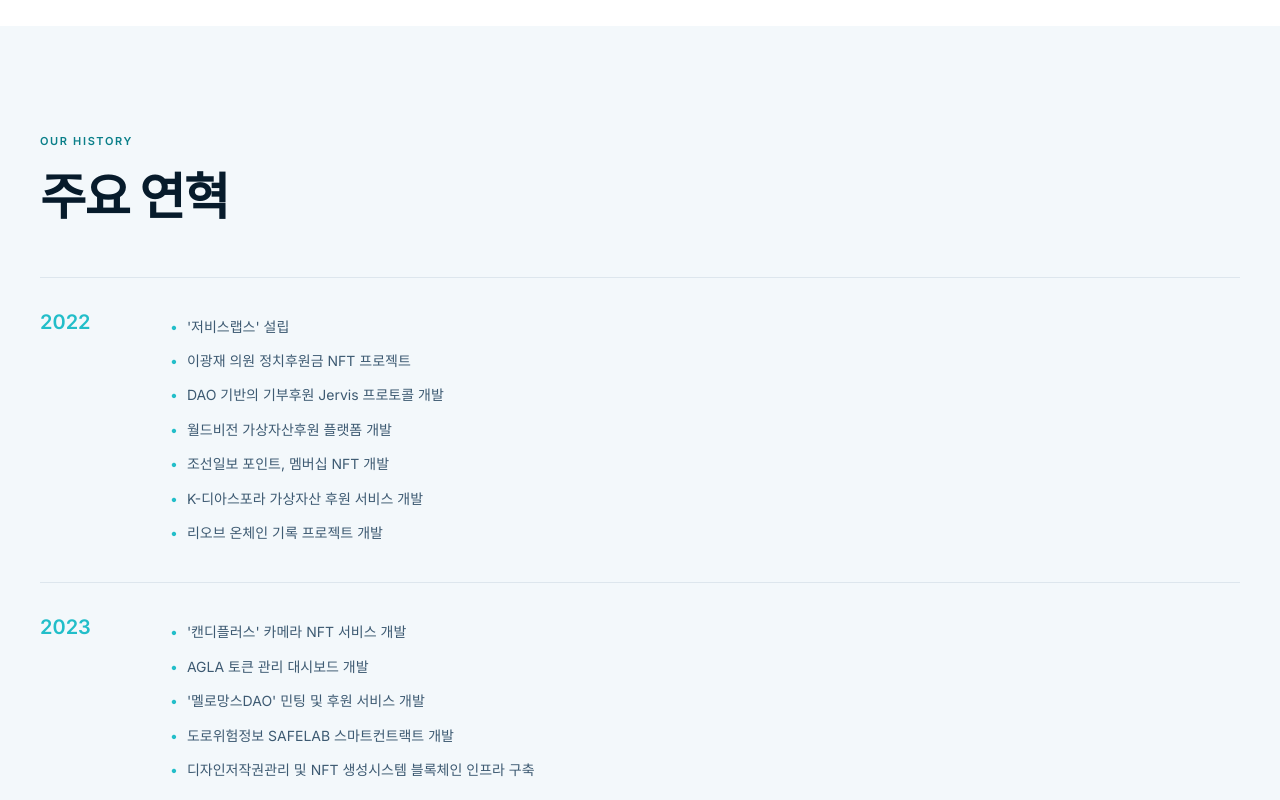
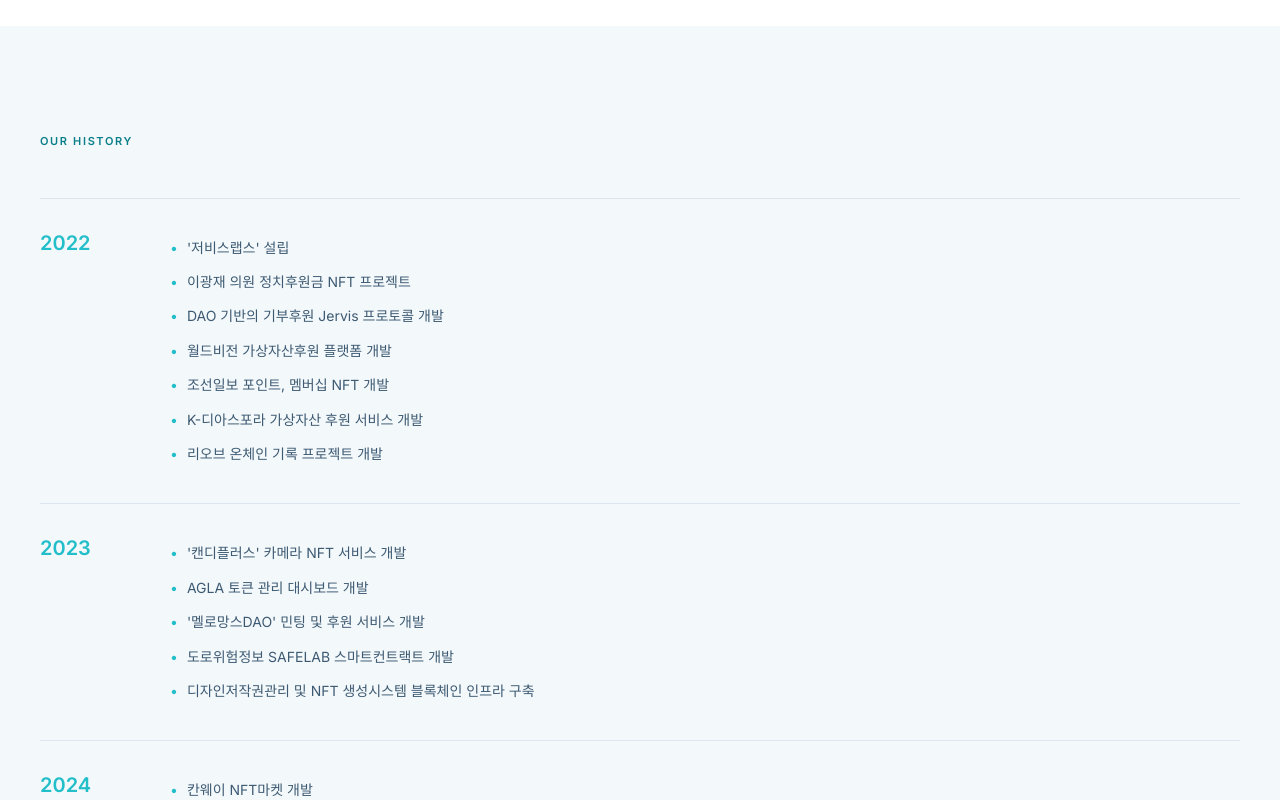
Before and after one commit to wisestonster/jervis-homepage, a Next.js app: page /about in a window 1280 px wide. Shown: the part 1040-1840 px from the top of the page. Built offline with nearby package versions, Linux system fonts and the light colour scheme; no server answers; a web font is replaced by a local one.

Commit message:
Remove redundant '주요 연혁' heading, keep OUR HISTORY eyebrow only

```diff
--- a/app/about/page.tsx
+++ b/app/about/page.tsx
@@ -70,7 +70,7 @@
     </section>
     <section className="section section--subtle">
       <div className="container">
-        <div className="section-heading"><p className="eyebrow">OUR HISTORY</p><h2>주요 연혁</h2></div>
+        <div className="section-heading"><p className="eyebrow">OUR HISTORY</p></div>
         <div className="history-list">
           {history.map((entry) => (
             <article key={entry.year}>
```
